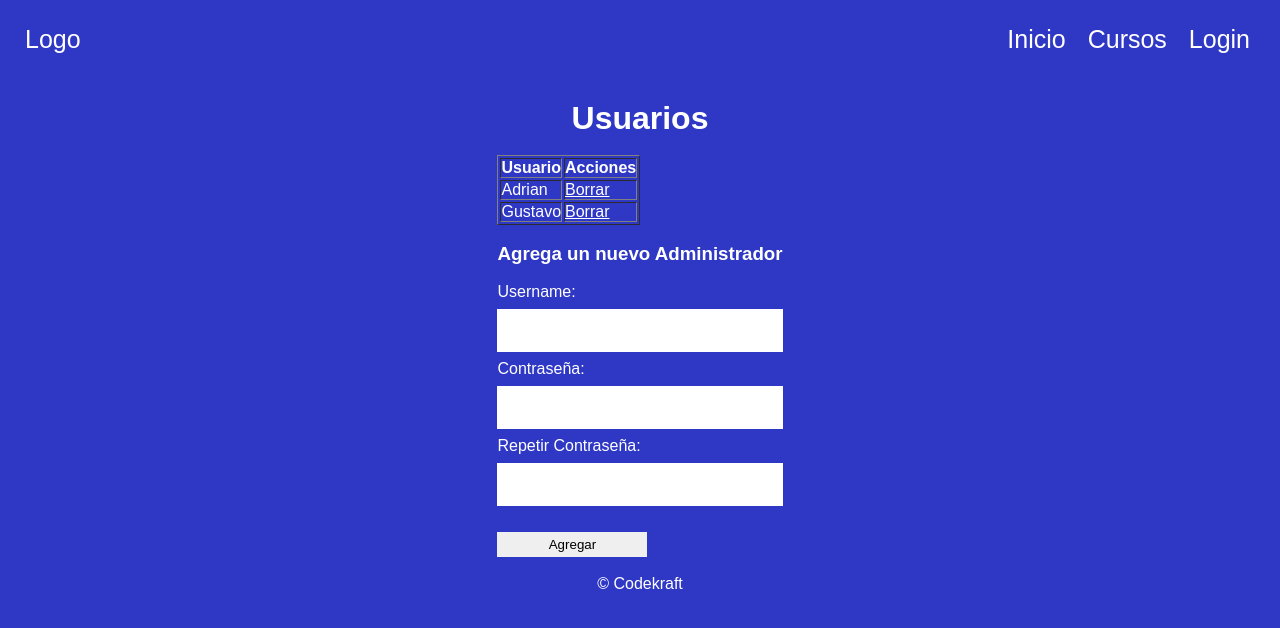
After one commit to AdrianMReds/proyectoDW, a PHP site: page /usuarios.php in a window 1280 px wide. The commit adds this page. Shown: the top 628 px of the page. Run offline with PHP 8.4, Linux system fonts and the light colour scheme; data comes from the database, SQL or seed files in the repository.

Commit message:
Usuarios

```diff
--- a/CodekraftDB.sql
+++ b/CodekraftDB.sql
@@ -1,10 +1,10 @@
-DROP DATABASE [IF EXISTS] codekraft;
+DROP DATABASE IF EXISTS codekraft;
 
 CREATE DATABASE codekraft;
 USE codekraft;
 
-CREATE TABLE `codekraft`.`users` ( `id` INT NOT NULL AUTO_INCREMENT , `username` VARCHAR(50) NOT NULL , `password` VARCHAR(50) NOT NULL , PRIMARY KEY (`id`));
+CREATE TABLE `codekraft`.`users` (`username` VARCHAR(50) NOT NULL , `password` VARCHAR(50) NOT NULL , PRIMARY KEY (`username`));
 
-INSERT INTO `users` (`username`, `password`) VALUES ('Gustavo', 'password'), ('Jose', 'Contrasena');
+INSERT INTO `users` (`username`, `password`) VALUES ('Gustavo', 'password'), ('Adrian', 'codekraft');
 
 CREATE TABLE `codekraft`.`comentarios` ( `cID` INT NOT NULL AUTO_INCREMENT , `contenido` VARCHAR(510) NOT NULL , `fecha` DATE NOT NULL DEFAULT CURRENT_TIMESTAMP , PRIMARY KEY (`cID`));
--- /dev/null
+++ b/borrarUsuario.php
@@ -0,0 +1,6 @@
+<?php
+	$username=$_GET['username'];
+	include('conexion.php');
+	mysqli_query($conexion,"delete from `users` where username='$username'");
+	header('location:usuarios.php');
+?>
--- a/index.html
+++ b/index.html
@@ -75,9 +75,9 @@
 
       <section class="comcard">
         <center>
-          <h3>¿Tienes alguna duda o comentario?</h3>
+          <h3>¿Tienes algun comentario?</h3>
           <br />
-          <p>¡Escribenos!</p>
+          <p>¡Nos interesa saberlo!</p>
           <form method="POST" action="comentario.php">
             <input id="idudas" type="text" name="contenido"><br/>
             <button type="submit" onclick="enviarComentario()">Enviar</button>
--- a/login.php
+++ b/login.php
@@ -41,7 +41,7 @@ if(isset($_POST['username'])){
                 <label>Username: </label>
                 <input type="text" placeholder="Ingresa tu username" name="username" required>
                 <label>Password: </label>
-                <input type="text" placeholder="Ingresa tu password" name="password" required>
+                <input type="password" placeholder="Ingresa tu password" name="password" required>
                 <button class="blogin" type="submit">Login</button>
             </div>
         </form>
@@ -59,6 +59,7 @@ if(isset($_POST['username'])){
 						<br>
 						<a href= 'admin.html'> <button>Administrar Cursos</button></a>
 						<a href= 'comentarios.php'> <button>Ver Comentarios</button></a>
+                        <a href= 'usuarios.php'> <button>Administrar Usuarios</button></a>
 					</div>";
 					$_SESSION['login'] = $username;
 
--- /dev/null
+++ b/usuarios.php
@@ -0,0 +1,100 @@
+<?php
+
+include "conexion.php";
+session_start();
+?>
+
+<!DOCTYPE html>
+<html>
+
+<head>
+    <meta charset="utf-8">
+    <title>Login Codekraft</title>
+    <link rel="stylesheet" type="text/css" href="css/style.css">
+    <style>
+    a {
+        color: white;
+    }
+    </style>
+</head>
+
+<body>
+
+    <header>
+        <div id="logo" style="width: 30%;">Logo</div>
+        <nav>
+            <a href="index.html">Inicio</a>
+            <a href="cursos.html">Cursos</a>
+            <a href="login.php">Login</a>
+        </nav>
+    </header>
+
+    <main style="margin-left: auto; margin-right: auto; color: white;">
+        <h1 style="text-align: center; width: 100%;">Usuarios</h1>
+        <br>
+        <table border=1>
+            <thead>
+                <th>Usuario</th>
+                <th>Acciones</th>
+            </thead>
+            <tbody>
+                <?php
+					include('conexion.php');
+					$query=mysqli_query($conexion,"select * from `users`");
+					while($fila=mysqli_fetch_array($query)){
+						?>
+                <tr>
+                    <td><?php echo $fila['username']; ?></td>
+                    <td>
+                        <a href="borrarUsuario.php?username=<?php echo $fila['username']; ?>">Borrar</a>
+                    </td>
+                </tr>
+                <?php
+					}
+				?>
+            </tbody>
+        </table>
+        <br>
+        <h3>Agrega un nuevo Administrador</h3>
+        <br>
+        <form method="POST" action="agregarUsuario.php">
+			<label>Username:</label>
+            <br>
+            <input type="text" name="username">
+            <br>
+			<label>Contraseña:</label>
+            <br>
+            <input id="password1" type="password" name="password1">
+			<br>
+            <label>Repetir Contraseña:</label>
+            <br>
+            <input id="password2" type="password" name="password2">
+            <br>
+			<br>
+			<button type="submit" onclick="checkPassword()">Agregar</button>
+		</form>
+
+    </main>
+    <footer>
+        <br>
+        <p>&copy; Codekraft</p>
+    </footer>
+    <script>
+		function checkPassword() {
+		  var password1 = document.getElementById("password1").value;
+          var password2 = document.getElementById("password2").value;
+          if (password1.length < 6){
+              alert("La contraseña debe tener 6 o mas caracteres")
+          }
+		  else if (password1 != password2)
+		  {
+			alert("Las contraseñas no son iguales");
+		  }
+		  else {
+			alert("Usuario agregado exitosamente");
+		  }
+		}
+		</script>
+</body>
+
+</html>
```
Also changed, not shown: agregarUsuario.php (added, +11 -0 lines), comentarios.php (+0 -9 lines).
